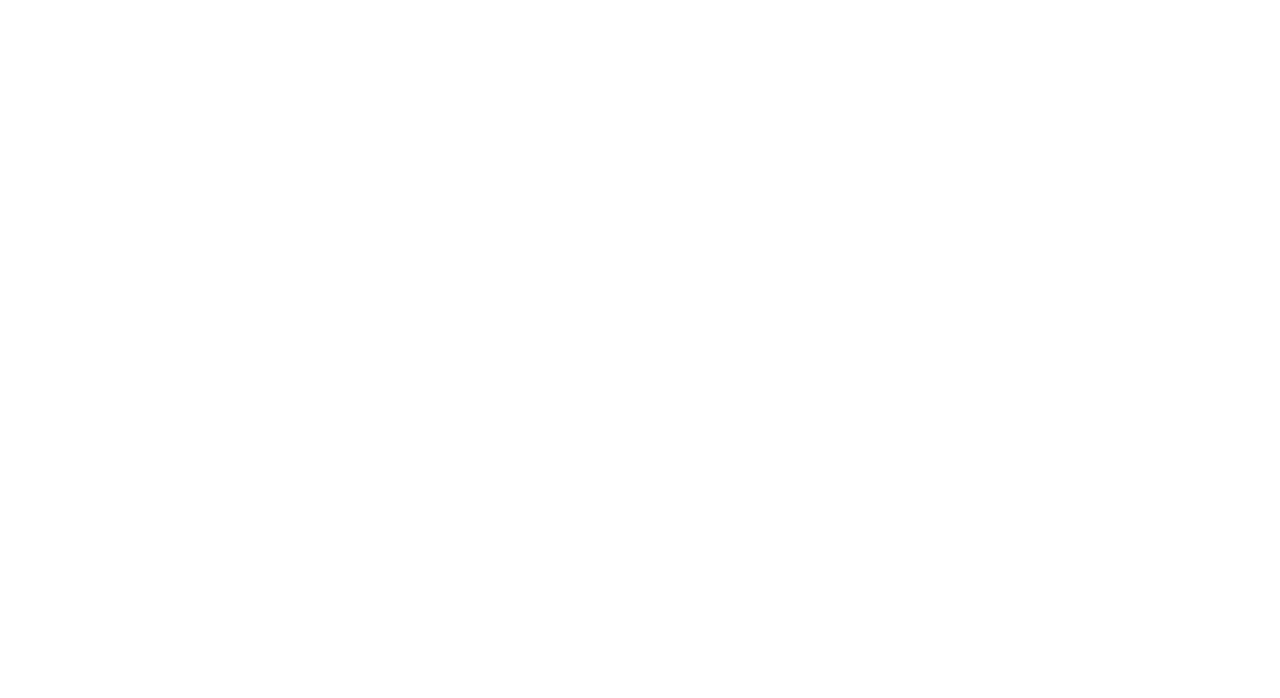
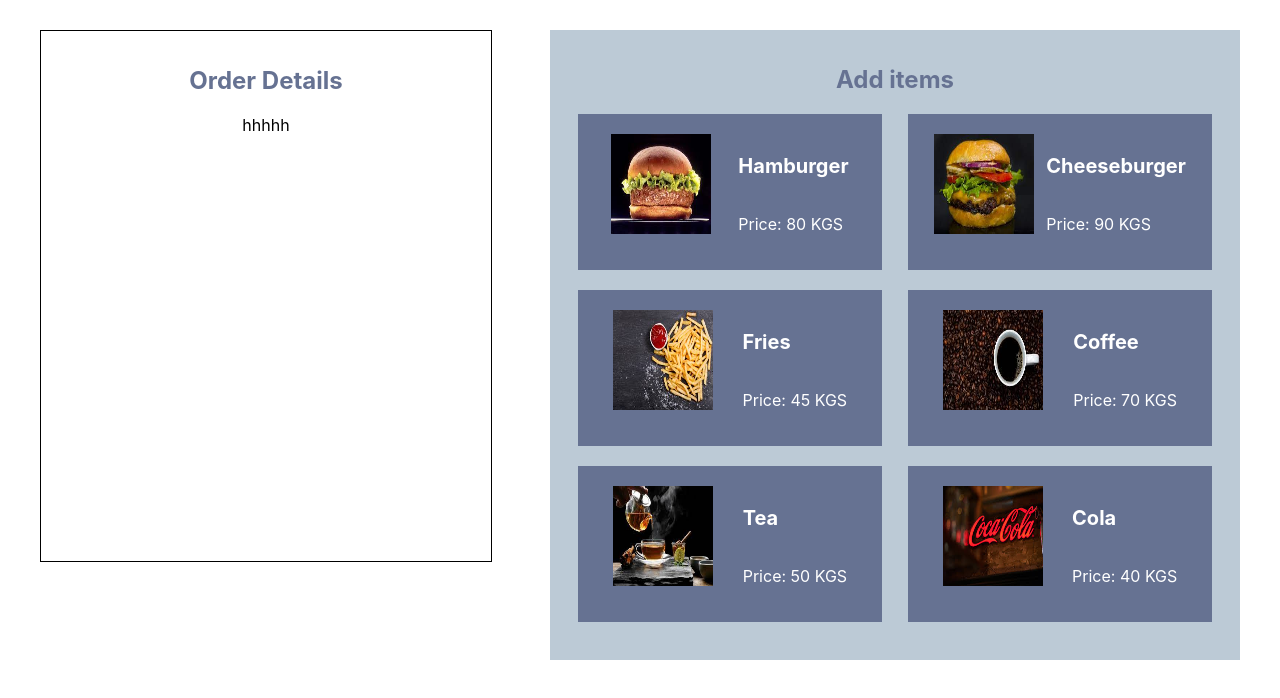
Before and after one commit to KamilyaMukhammedova/exam-fastFood-app, a React (Create React App) app: page / in a window 1280 px wide. Shown: the top 698 px of the page. Built offline with nearby package versions, Linux system fonts and the light colour scheme.

Commit message:
#6 Отрисовка компонента Items на странице

```diff
--- a/src/App.js
+++ b/src/App.js
@@ -6,6 +6,7 @@
 import colaImage from './assets/cola.png';
 import {useState} from "react";
 import {nanoid} from "nanoid";
+import Items from "./components/Items/Items";
 
 const ITEMS = [
   {name: 'Hamburger', price: 80, image: hamburgerImage},
@@ -26,9 +27,20 @@
     {name: 'Cola', count: 0, id: nanoid()},
   ]);
 
+  const itemsComponent = <Items items={items} ITEMS={ITEMS}/>;
 
   return (
     <div className="Container">
+      <div className="Container_order">
+        <h2>Order Details</h2>
+        hhhhh
+      </div>
+      <div className="Container_items">
+        <h2>Add items</h2>
+        <div className="Items_inner">
+          {itemsComponent}
+        </div>
+      </div>
 
     </div>
   );
--- a/src/components/Item/Item.css
+++ b/src/components/Item/Item.css
@@ -1,4 +1,25 @@
 .Item {
-    border: 1px solid black;
     padding: 20px;
+    display: flex;
+    justify-content: space-around;
+    width: 40%;
+    margin-bottom: 20px;
+    background-color:  #667292;
 }
+
+.Img {
+    width: 100px;
+    height: 100px;
+}
+
+.Item_info {
+    display: flex;
+    flex-direction: column;
+    color: white;
+    align-items: flex-start;
+}
+
+.Item_name {
+    font-size: 20px;
+    font-weight: bold;
+}
--- a/src/components/Item/Item.js
+++ b/src/components/Item/Item.js
@@ -5,10 +5,12 @@
   return (
     <div className="Item">
       <div>
-        <img src={props.image} alt={props.name}/>
+        <img src={props.image} alt={props.name} className="Img"/>
       </div>
-      <p>{props.name}</p>
-      <p>Price: {props.price}</p>
+      <div className="Item_info">
+        <p className="Item_name">{props.name}</p>
+        <p>Price: {props.price} KGS</p>
+      </div>
     </div>
   );
 };
--- a/src/index.css
+++ b/src/index.css
@@ -18,15 +18,31 @@
   margin: 0 auto;
   display: flex;
   justify-content: space-between;
+  text-align: center;
+}
+
+.Container_order {
+  width: 35%;
+  border: 1px solid black;
+  padding: 15px;
+  height: 500px;
+  display: flex;
+  flex-direction: column;
 }
 
 .Container_items {
-  width: 45%;
-  border: 1px solid black;
+  width: 55%;
   padding: 15px;
-  height: 400px;
+  height: 600px;
+  background-color: #bccad6;
+}
+
+.Items_inner {
   display: flex;
-  flex-direction: column;
-  justify-content: center;
-  text-align: center;
+  flex-wrap: wrap;
+  justify-content: space-around;
 }
+
+h2 {
+  color: #667292;
+}
```
